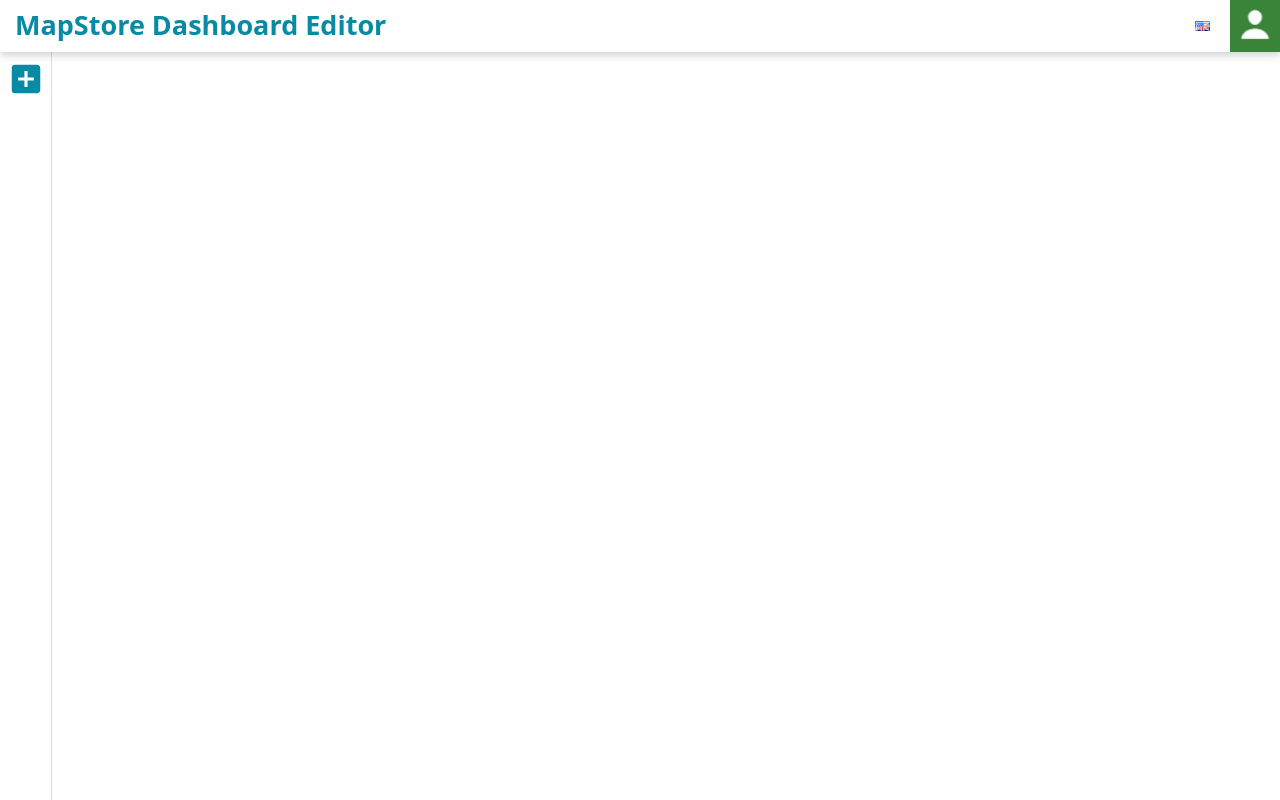
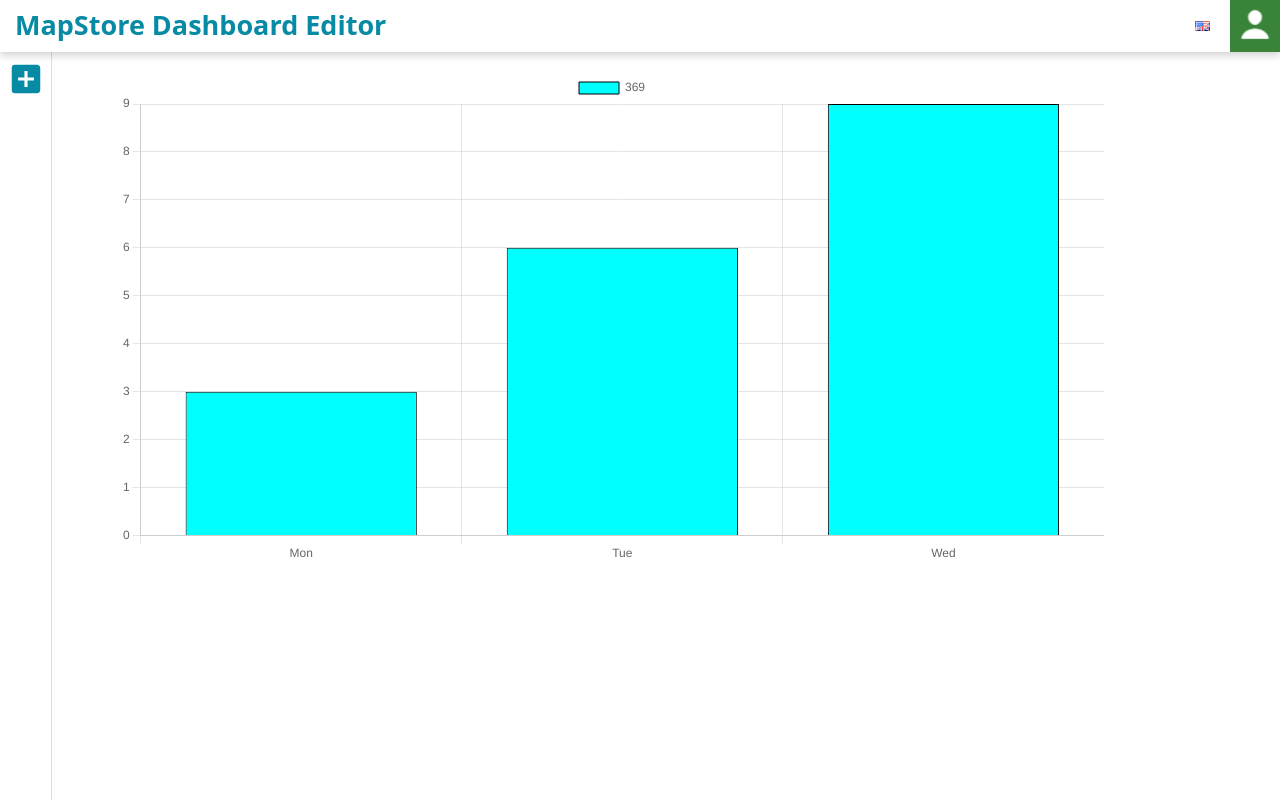
Before and after one commit to RuanL-Dev/Desafio_React_Jr, a Next.js app: page /reports in a window 1280 px wide. Built offline with nearby package versions, Linux system fonts and the light colour scheme.

Commit message:
chartJs installed and new graphic added

```diff
--- a/package.json
+++ b/package.json
@@ -15,6 +15,7 @@
     "@hookform/resolvers": "^2.9.10",
     "axios": "^0.26.0",
     "bcryptjs": "^2.4.3",
+    "chart.js": "^4.3.0",
     "iron-session": "^6.0.5",
     "joi": "^17.6.0",
     "joi-objectid": "^4.0.2",
@@ -24,6 +25,7 @@
     "next-connect": "^0.12.2",
     "next-joi": "^2.2.1",
     "react": "^18.2.0",
+    "react-chartjs-2": "^5.2.0",
     "react-dom": "^18.2.0",
     "react-hook-form": "^7.38.0",
     "react-icons": "^4.6.0",
--- a/pages/reports.jsx
+++ b/pages/reports.jsx
@@ -1,13 +1,14 @@
 import styled from 'styled-components'
 
+import { Chart as ChartJS, BarElement, CategoryScale, LinearScale, Tooltip, Legend } from 'chart.js'
+import { Bar } from 'react-chartjs-2'
+import { Doughnut } from 'react-chartjs-2'
+
 import IconImage from '../src/components/iconImage/IconImage'
-import { MdAddBox } from "react-icons/md"
+import { MdAddBox } from 'react-icons/md'
 
-const MainContainer = styled.div`
-  width: 100%;
-  height: 100%;
-  background-color: #ffffff;
-`
+ChartJS.register(BarElement, CategoryScale, LinearScale, Tooltip, Legend)
+
 const Container = styled.div`
   display: flex;
   position: relative;
@@ -23,7 +24,7 @@
   display: flex;
   left: 0;
   width: 100%;
-  z-index: 1;
+  z-index: 100;
 `
 const StyledNavbarImages = styled.div`
   position: absolute;
@@ -43,12 +44,10 @@
   cursor: pointer;
 `
 const VerticalToolBar = styled.div`
-  position: fixed;
+  position: absolute;
   width: 52px;
   height: 100vh;
-  padding: 60px 7px;
   border-right: 1px solid #dddddd;
-  background-color: #ffffff;
   z-index: -1;
 `
 const StyledCardIcons = styled.div`
@@ -56,11 +55,31 @@
   color: #078aa3;
   font-size: 38px;
   border: none;
+  padding: 60px 7px;
+`
+const GraphicContainer = styled.div`
+  padding: 20px;
+  margin-left: 100px;
+  width: 80%;
 `
 
 function Reports() {
+  const data = {
+    labels: ['Mon', 'Tue', 'Wed'],
+    datasets: [
+      {
+        label: '369',
+        data: [3, 6, 9],
+        backgroundColor: 'aqua',
+        borderColor: 'black',
+        borderWidth: 1
+      }
+    ]
+  }
+
+  const options = {}
   return (
-    <MainContainer>
+    <>
       <Container>
         <StyledContainerNavbar>
           <StyledTitle>MapStore Dashboard Editor</StyledTitle>
@@ -77,7 +96,10 @@
           </StyledCardIcons>
         </VerticalToolBar>
       </Container>
-    </MainContainer>
+      <GraphicContainer>
+        <Bar data={data} options={options}></Bar>
+      </GraphicContainer>
+    </>
   )
 }
 
```
Also changed, not shown: 1 other file (tests, documents, lock files or other folders).
